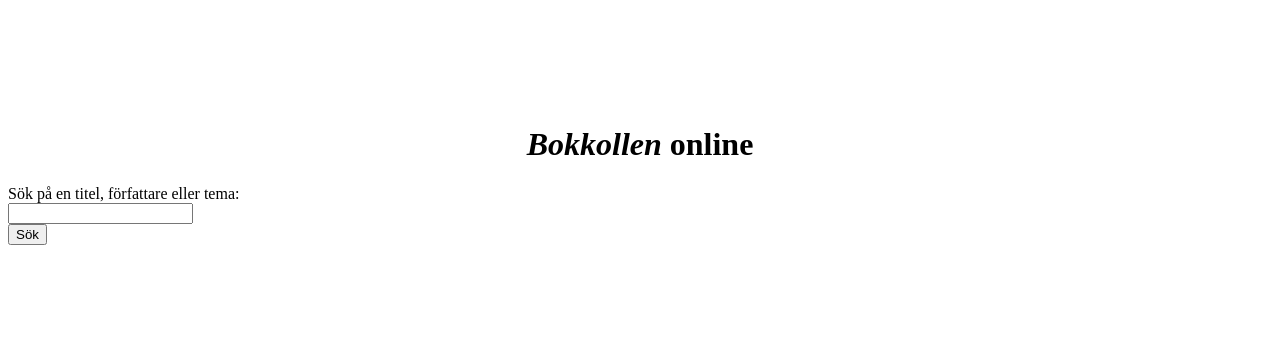
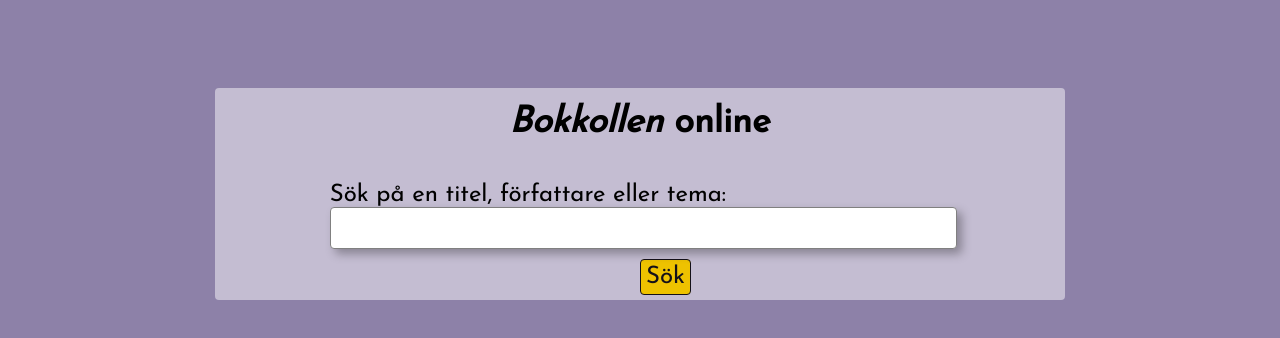
Before and after one commit to stinaRamona/projektDT211G, a website built with Parcel: page src/index.html in a window 1280 px wide. Built offline with nearby package versions, Linux system fonts and the light colour scheme.

Commit message:
Börjat styla. Ska fortsätta med animationer

```diff
--- a/package.json
+++ b/package.json
@@ -1,7 +1,6 @@
 {
   "name": "projekt_dt211g",
   "version": "1.0.0",
-  "description": "",
   "source": "src/index.html",
   "scripts": {
     "start": "parcel",
@@ -9,6 +8,8 @@
   },
   "author": "Stina Persson",
   "license": "ISC",
+  "main": "index.js",
+  "description": "",
   "devDependencies": {
     "@parcel/transformer-sass": "^2.12.0",
     "parcel": "^2.12.0"
--- a/src/css/_base.scss
+++ b/src/css/_base.scss
@@ -0,0 +1,29 @@
+//SCSS för färger och fonter
+
+$font-stack: "Josefin Sans", sans-serif;
+$background-body: rgb(141, 129, 168);
+$background-main: lighten($background-body, 20%);
+$accent-colour: rgb(238, 194, 0);
+$text-colour: darken($background-body, 50%);
+
+body {
+    background-color: $background-body;
+    font-family: $font-stack;
+    font-size:1.5em;
+}
+
+main {
+    background-color: $background-main;
+}
+
+#searchBtn {
+    background-color: $accent-colour;
+    color:$text-colour;
+    padding: 5px;
+    font-family: $font-stack;
+    margin-top: 10px;
+    margin-bottom: 5px;
+    font-size: 1em;
+    border-radius:4px;
+    border: 1px solid $text-colour;
+}
--- a/src/css/_layout.scss
+++ b/src/css/_layout.scss
@@ -1,4 +1,33 @@
+//SCSS för layout
+@use "base";
+
 h1 {
     text-align: center;
-    margin-top: 10%;
+    font-size:1.5em;
+    padding:2%;
 }
+
+main {
+    max-width: 850px;
+    margin: 0 auto;
+    margin-top:7%;
+    border-radius: 4px;
+}
+
+input {
+    width:600px;
+    margin: 0 auto;
+    border-radius:4px;
+    padding:1.5%;
+    border: 1px solid #808080;
+    margin-left: 13.5%;
+    filter: drop-shadow(5px 5px 5px rgba(0,0,0,0.3));
+}
+
+label {
+    margin-left: 13.5%;
+}
+
+#searchBtn {
+    margin-left:50%;
+}
--- a/src/css/main.scss
+++ b/src/css/main.scss
@@ -1 +1,2 @@
 @use "layout";
+@use "base";
--- a/src/index.html
+++ b/src/index.html
@@ -4,8 +4,12 @@
     <meta charset="UTF-8">
     <meta name="viewport" content="width=device-width, initial-scale=1.0">
     <title>Projekt DT211G</title>
+    <link rel="stylesheet" href="css/main.scss">
     <script src="js/main.js" defer></script>
-    <link rel="stylesheet" href="css/main.scss">
+    <!--Från Google Fonts-->
+    <link rel="preconnect" href="https://fonts.googleapis.com">
+<link rel="preconnect" href="https://fonts.gstatic.com" crossorigin>
+<link href="https://fonts.googleapis.com/css2?family=Josefin+Sans&display=swap" rel="stylesheet">
 </head>
 <body>
     <main>
```
Also changed, not shown: dist/index.html, src/css/_animation.scss (deleted), 2 other files.
